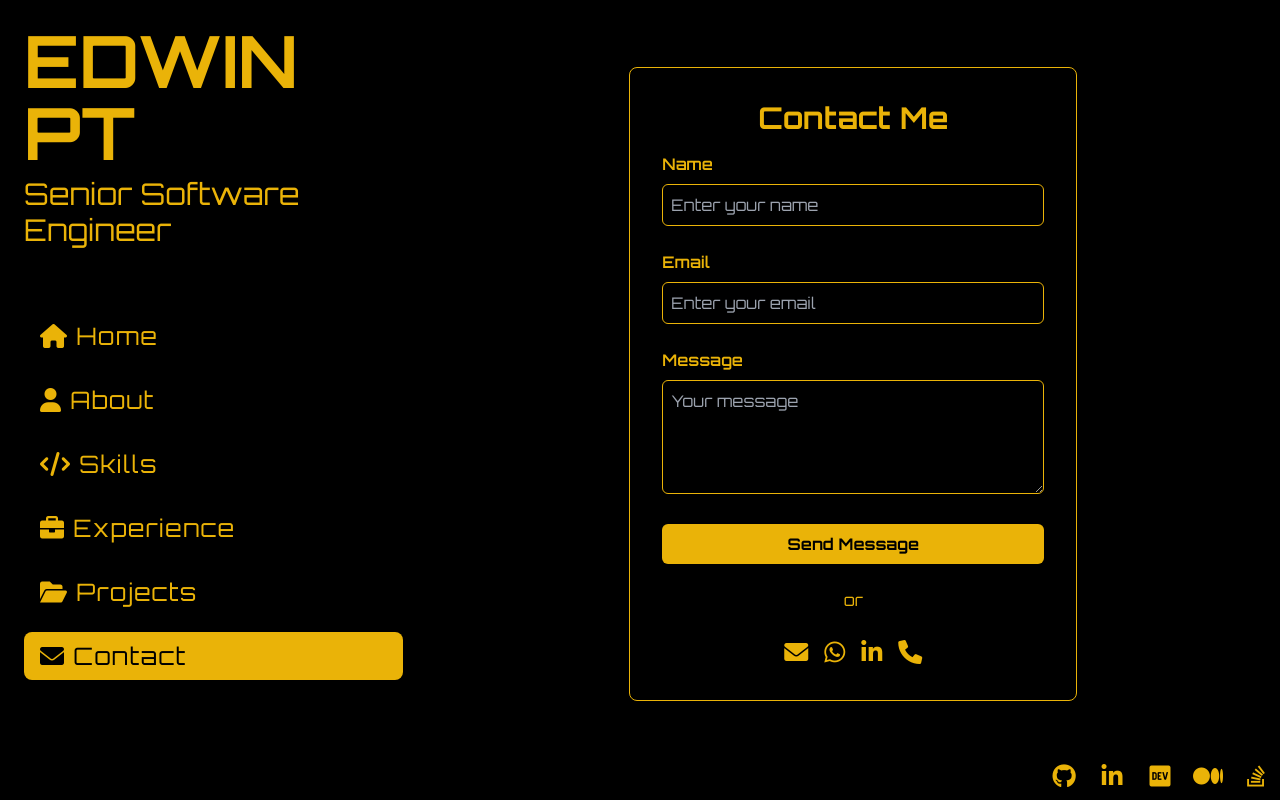
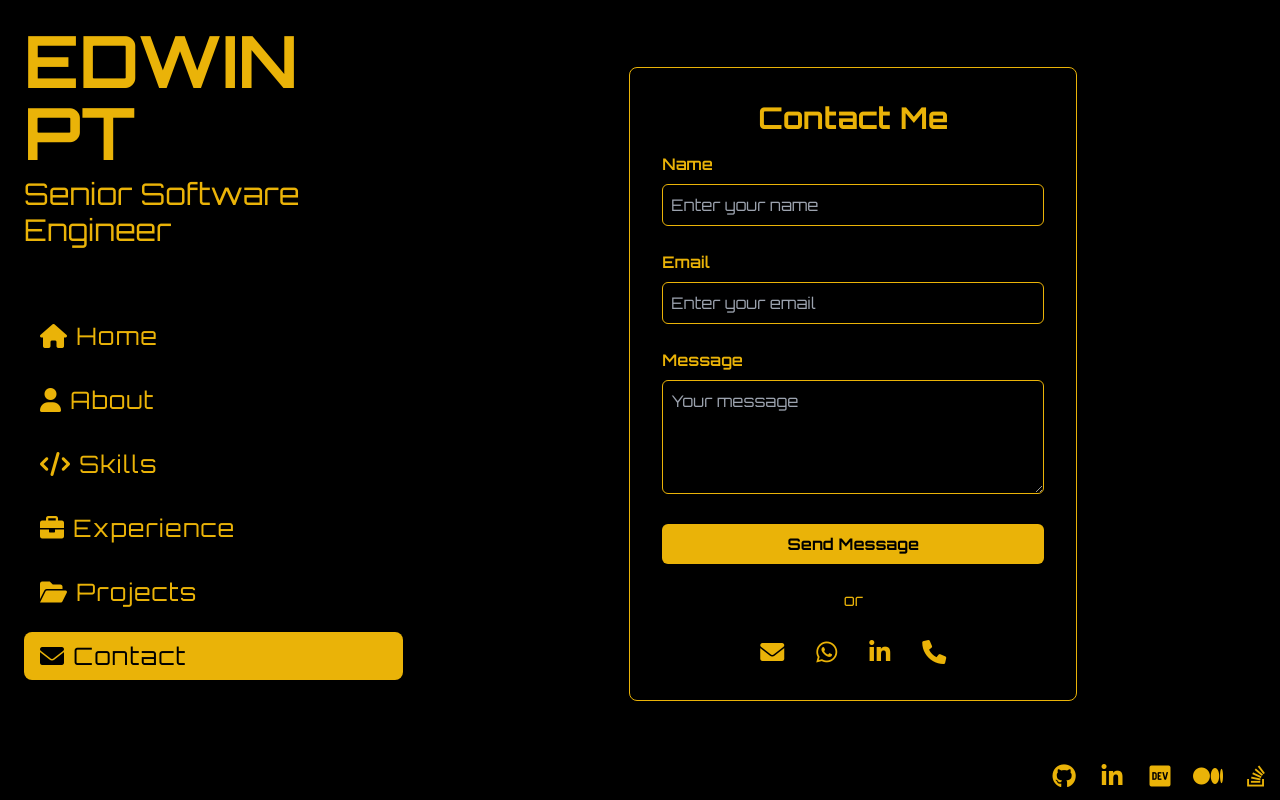
Before and after one commit to EdwinPT555/EdwinPT, a React (Vite) app: page / in a window 1280 px wide. Both pictures are taken after a click on the item "Contact". Built offline with nearby package versions, Linux system fonts and the light colour scheme.

Commit message:
space issue

```diff
--- a/src/components/Contact.tsx
+++ b/src/components/Contact.tsx
@@ -56,16 +56,16 @@ const Contact = () => {
         <div className="flex items-center justify-center mt-4 sm:mt-6">
           <div className="flex space-x-3 sm:space-x-4">
             <button onClick={() => handleContactMethod('email')} aria-label="Email">
-              <i className="fas fa-envelope text-yellow-500 text-xl sm:text-2xl"></i>
+              <i className="fas fa-envelope text-yellow-500 text-xl sm:text-2xl mx-2"></i>
             </button>
             <button onClick={() => handleContactMethod('whatsapp')} aria-label="WhatsApp">
-              <i className="fab fa-whatsapp text-yellow-500 text-xl sm:text-2xl"></i>
+              <i className="fab fa-whatsapp text-yellow-500 text-xl sm:text-2xl mx-2"></i>
             </button>
             <button onClick={() => handleContactMethod('linkedin')} aria-label="LinkedIn">
-              <i className="fab fa-linkedin-in text-yellow-500 text-xl sm:text-2xl"></i>
+              <i className="fab fa-linkedin-in text-yellow-500 text-xl sm:text-2xl mx-2"></i>
             </button>
             <button onClick={() => handleContactMethod('call')} aria-label="Call">
-              <i className="fas fa-phone text-yellow-500 text-xl sm:text-2xl"></i>
+              <i className="fas fa-phone text-yellow-500 text-xl sm:text-2xl mx-2"></i>
             </button>
           </div>
         </div>
```
